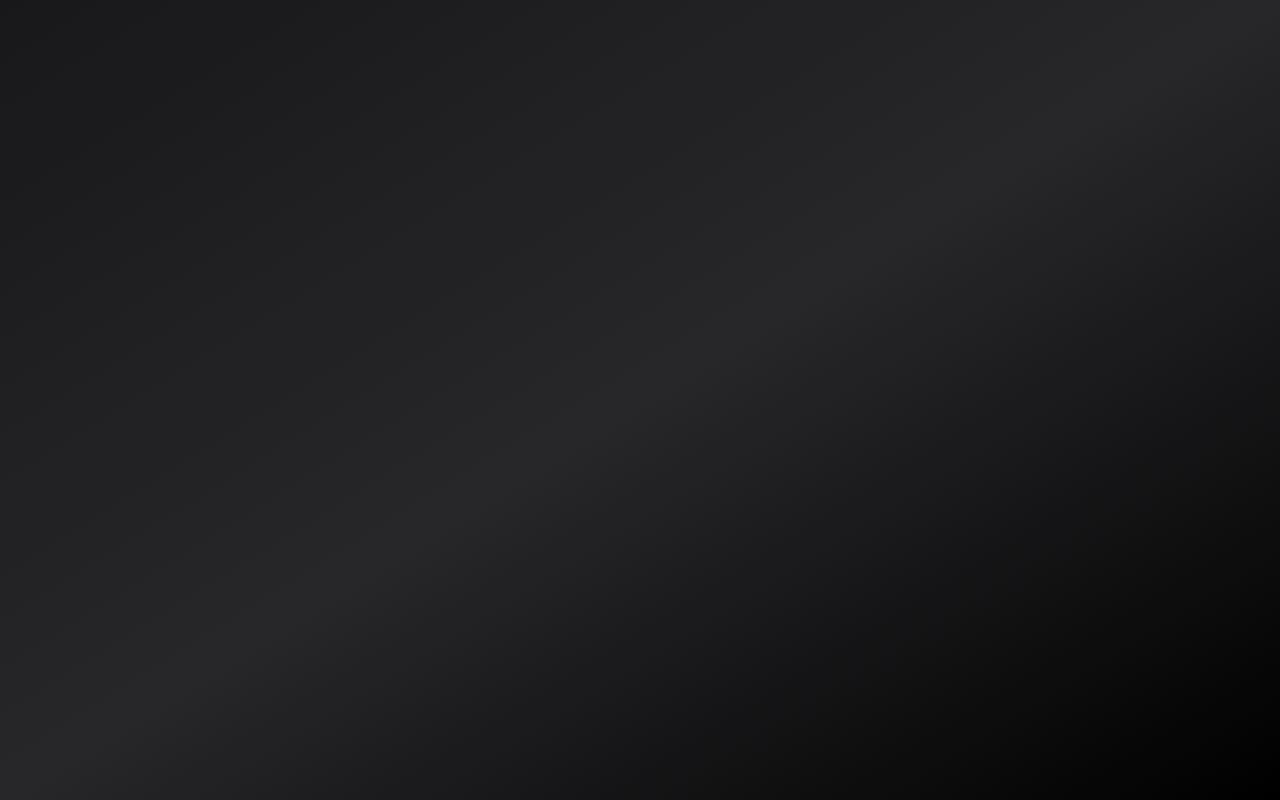
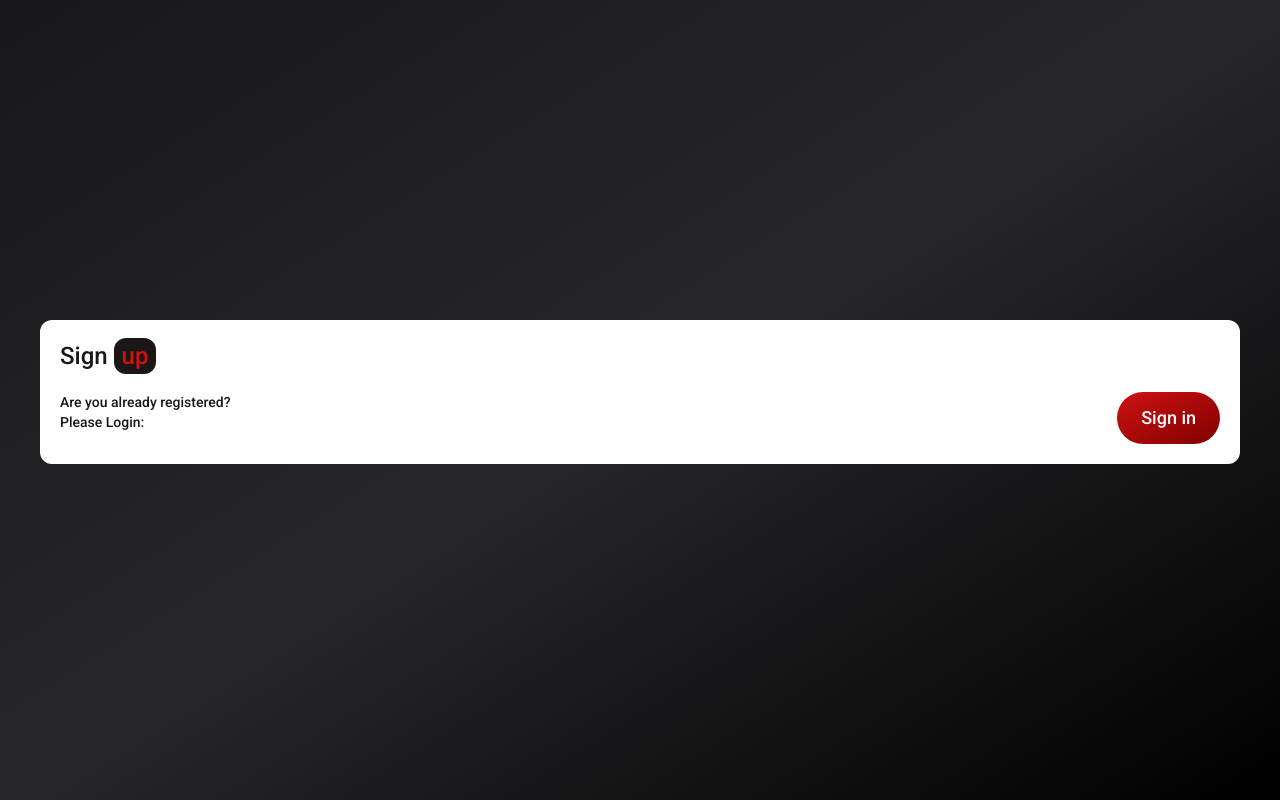
Before and after one commit to SantiagoMorais/daily-diet-frontend, a React (Vite) app: page /sign-up in a window 1280 px wide. Before the commit this address had no page. Built offline with nearby package versions, Linux system fonts and the light colour scheme.

Commit message:
created: SignUp component

```diff
--- a/src/App.tsx
+++ b/src/App.tsx
@@ -3,7 +3,7 @@ import { AppRoutes } from "./pages/appRoutes";
 export const App = () => {
   return (
     <div className="flex justify-center w-full overflow-hidden">
-      <div className="max-w-screen-2xl p-10 pt-6 md:min-h-screen">
+      <div className="max-w-screen-2xl p-10 pt-6 min-h-screen">
         <AppRoutes />
       </div>
     </div>
--- a/src/components/navBar/index.tsx
+++ b/src/components/navBar/index.tsx
@@ -1,6 +1,7 @@
 import { button } from "@styles/index";
 import { NavbarLinks } from "./navbarLinks";
 import { Logo } from "./logo";
+import { Link } from "react-router-dom";
 
 export const NavBar = () => {
   return (
@@ -8,8 +9,8 @@ export const NavBar = () => {
       <Logo />
       <NavbarLinks />
       <div className="flex gap-4">
-        <button className={button({ color: "secondary" })}>Sign in</button>
-        <button className={button({ color: "primary" })}>Sign up</button>
+        <Link to={"/sign-in"} className={button({ color: "secondary" })}>Sign in</Link>
+        <Link to={"/sign-up"} className={button({ color: "primary" })}>Sign up</Link>
       </div>
     </div>
   );
--- /dev/null
+++ b/src/components/signUp/index.tsx
@@ -0,0 +1,25 @@
+import { button } from "@styles/index";
+import { Link } from "react-router-dom";
+
+export const SignUp = () => {
+  return (
+    <div className="flex h-full w-screen max-w-screen-2xl items-center justify-center overflow-hidden px-10">
+      <div className="flex w-full min-w-64 flex-col gap-5 rounded-xl bg-white p-5 text-bg">
+        <h2 className="text-2xl">
+          Sign{" "}
+          <span className="rounded-xl bg-bg px-2 py-1 text-primary">up</span>
+        </h2>
+        <div className="flex">
+          <p className="flex-1">
+            Are you already registered?
+            <br />
+            Please Login:
+          </p>
+          <Link to={"/sign-in"} className={button({ color: "secondary" })}>
+            Sign in
+          </Link>
+        </div>
+      </div>
+    </div>
+  );
+};
--- a/src/pages/appRoutes.tsx
+++ b/src/pages/appRoutes.tsx
@@ -1,11 +1,13 @@
 import { BrowserRouter, Route, Routes } from "react-router-dom";
 import { HomePage } from "./homePage";
+import { SignUpPage } from "./signUpPage";
 
 export const AppRoutes = () => {
   return (
     <BrowserRouter>
       <Routes>
         <Route path="/" element={<HomePage />} />
+        <Route path="/sign-up" element={<SignUpPage />} />
       </Routes>
     </BrowserRouter>
   );
--- /dev/null
+++ b/src/pages/signUpPage.tsx
@@ -0,0 +1,5 @@
+import { SignUp } from "@components/signUp"
+
+export const SignUpPage = () => {
+    return <SignUp />
+}
--- a/src/utils/arrays.ts
+++ b/src/utils/arrays.ts
@@ -25,7 +25,7 @@ interface INavbarLinks {
 
 export const navbarLinks: INavbarLinks[] = [
   { id: createId(), link: "/", name: "Home" },
-  { id: createId(), link: "/about-us", name: "About Us" },
+  { id: createId(), link: "/meals", name: "Registry Meals" },
   { id: createId(), link: "/profile", name: "Profile", logged: true },
 ];
 
```
